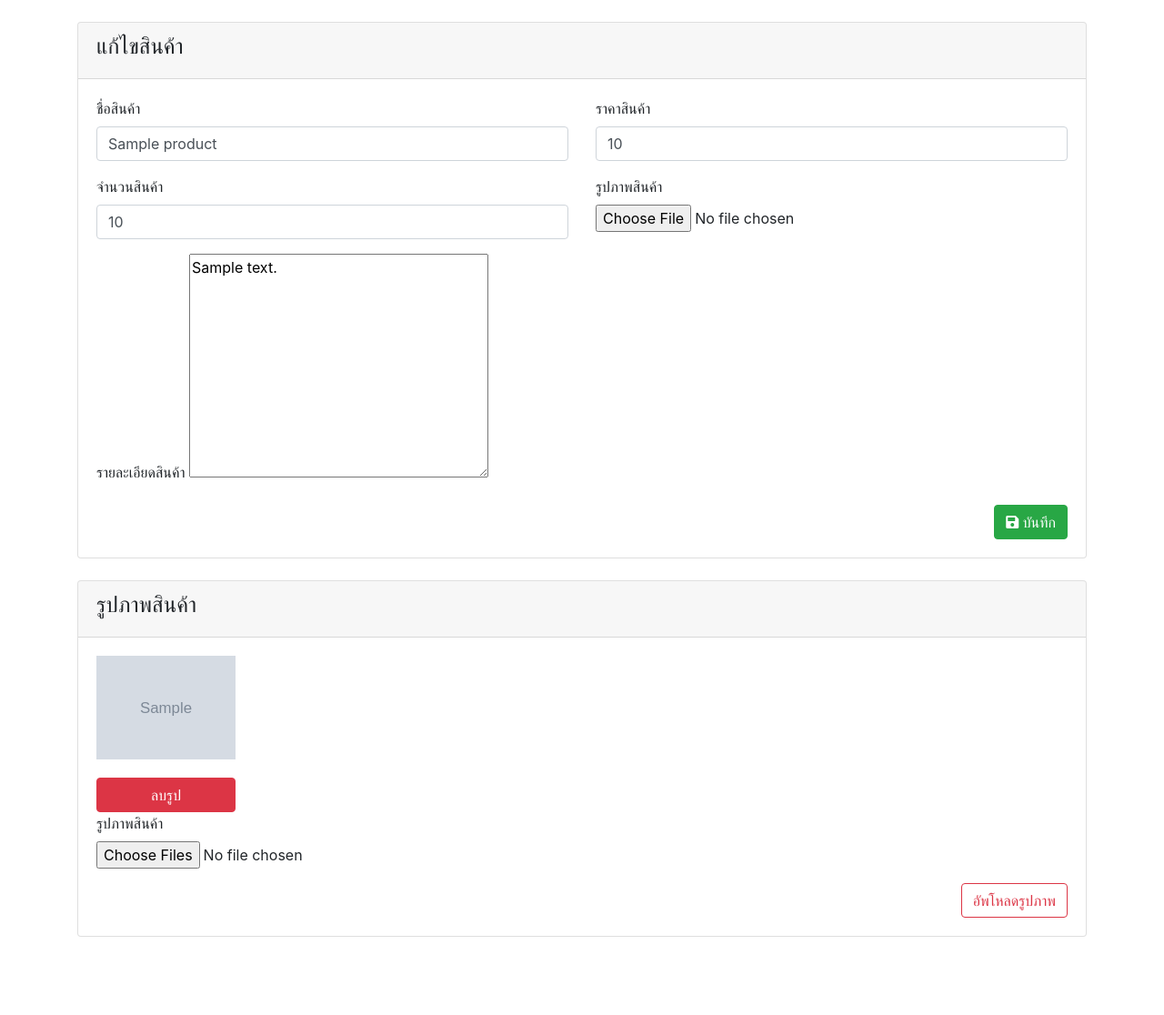
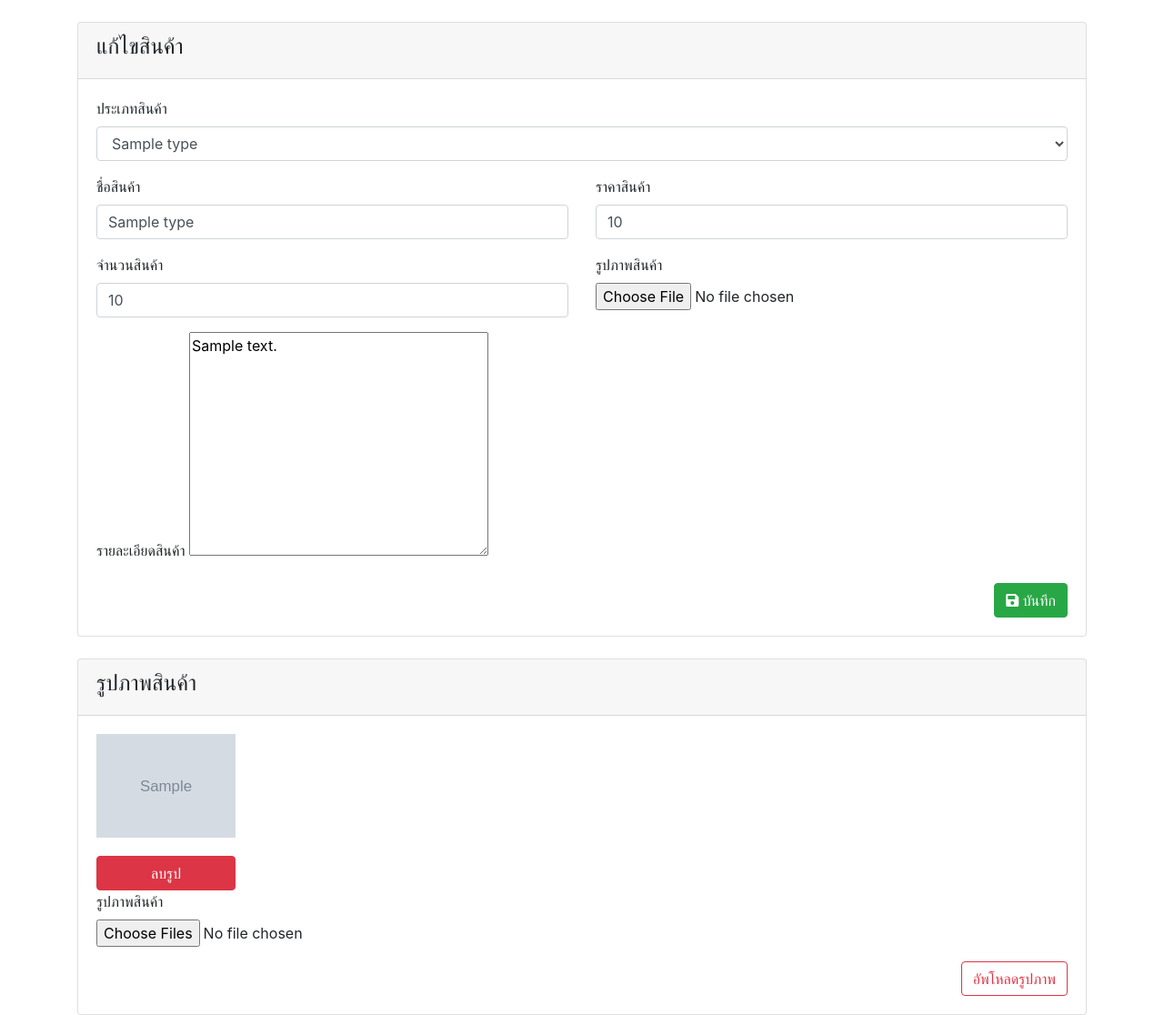
Before and after one commit to hectorzdev/simple_ecommerce, a PHP site: page /backend/product_edit.php?product_id=1 in a window 1280 px wide. Shown: the part 56-1172 px from the top of the page at 91% size. Before the commit the page ends 1086 px from the top, so only its background shows below. Run offline with PHP 8.4, Linux system fonts and the light colour scheme; tables that the repository leaves empty or names only in its code hold one stand-in row (values such as "Sample post"); grey boxes marked "Sample" are stand-in pictures; some libraries are stand-ins or nearby versions.

Commit message:
update_products

```diff
--- a/backend/product_edit.php
+++ b/backend/product_edit.php
@@ -1,11 +1,10 @@
 <?php include '_header.php';
 
 $id = $_GET['product_id'];
-$sql = "SELECT  * FROM `products` WHERE id = $id";
-$query = $conn->query($sql);
-$result = mysqli_fetch_assoc($query);
+$sql = "SELECT * FROM products INNER JOIN product_types ON products.type_id = product_types.type_id WHERE id = '$id' ";
+$query = mysqli_query($conn, $sql);
+$result = mysqli_fetch_assoc($query); ?>
 
-?>
 <div class="container">
     <div class="card mt-4">
         <div class="card-header form-inline">
@@ -15,6 +14,18 @@ $result = mysqli_fetch_assoc($query);
             <form id="updateProduct">
                 <div class="row">
                     <input type="hidden" name="product_id" value="<?= $result['id'] ?>">
+                    <div class="form-group col-md-12">
+                        <label for="type_id">ประเภทสินค้า</label>
+                        <select name="type_id" id="type_id" class="form-control" required>
+                            <?php
+                            $sql = "SELECT * FROM product_types";
+                            $query = mysqli_query($conn, $sql);
+                            while ($row = mysqli_fetch_assoc($query)) {
+                            ?>
+                                <option <?= $result['type_id'] == $row['type_id'] ? 'selected' : '' ?> value="<?= $row['type_id'] ?>"><?php echo $row['type_name'] ?></option>
+                            <?php } ?>
+                        </select>
+                    </div>
                     <div class="form-group col-md-6">
                         <label for="product_name">ชื่อสินค้า</label>
                         <input type="text" name="product_name" id="product_name" value="<?= $result['product_name'] ?>" class="form-control" required>
@@ -55,7 +66,6 @@ $result = mysqli_fetch_assoc($query);
                     <div class="col-2" id="image_<?= $image['id'] ?>">
                         <img src="../uploads/<?= $image['product_image'] ?>" width="100%" class="mb-3" alt="">
                         <button type="button" onclick="deleteImage(<?= $image['id'] ?>)" class="btn btn-danger w-100 mt-1">ลบรูป</button>
-                        <!-- <a href="../main.php?action=delete_image&image=<?= $image['product_image'] ?>&pid=<?= $result['id'] ?>">ลบรูป</a> -->
                     </div>
                 <?php } ?>
             </div>
--- a/main.php
+++ b/main.php
@@ -212,6 +212,7 @@ switch ($action) {
             $product_price =  $_POST['product_price'];
             $product_stock =  $_POST['product_stock'];
             $product_details = $_POST['product_details'];
+            $type_id = $_POST['type_id'];
 
             if ($_FILES['product_image']['size'] > 0) {
 
@@ -224,10 +225,10 @@ switch ($action) {
                 $newfilename = round(microtime(true)) . '_' . time() . '.' . end($temp);
                 $upload = move_uploaded_file($_FILES['product_image']['tmp_name'], "uploads/" . $newfilename);
 
-                $sql = "UPDATE `products` SET `product_name`='$product_name',`product_price`='$product_price',`product_stock`='$product_stock',`product_image` = '$newfilename',`product_details` = '$product_details'
+                $sql = "UPDATE `products` SET `type_id`='$type_id', `product_name`='$product_name',`product_price`='$product_price',`product_stock`='$product_stock',`product_image` = '$newfilename',`product_details` = '$product_details'
                     WHERE id = '$id'";
             } else {
-                $sql = "UPDATE `products` SET `product_name`='$product_name',`product_price`='$product_price',`product_stock`='$product_stock',`product_details` = '$product_details' WHERE id = '$id'";
+                $sql = "UPDATE `products` SET `type_id`='$type_id', `product_name`='$product_name',`product_price`='$product_price',`product_stock`='$product_stock',`product_details` = '$product_details' WHERE id = '$id'";
             }
             $query = mysqli_query($conn, $sql);
 
```
Also changed, not shown: uploads/1652155100_1652155099.webp (deleted), uploads/1652175824_1652175824.jpg (added), uploads/1652178421_1652178420.jpg (added).
